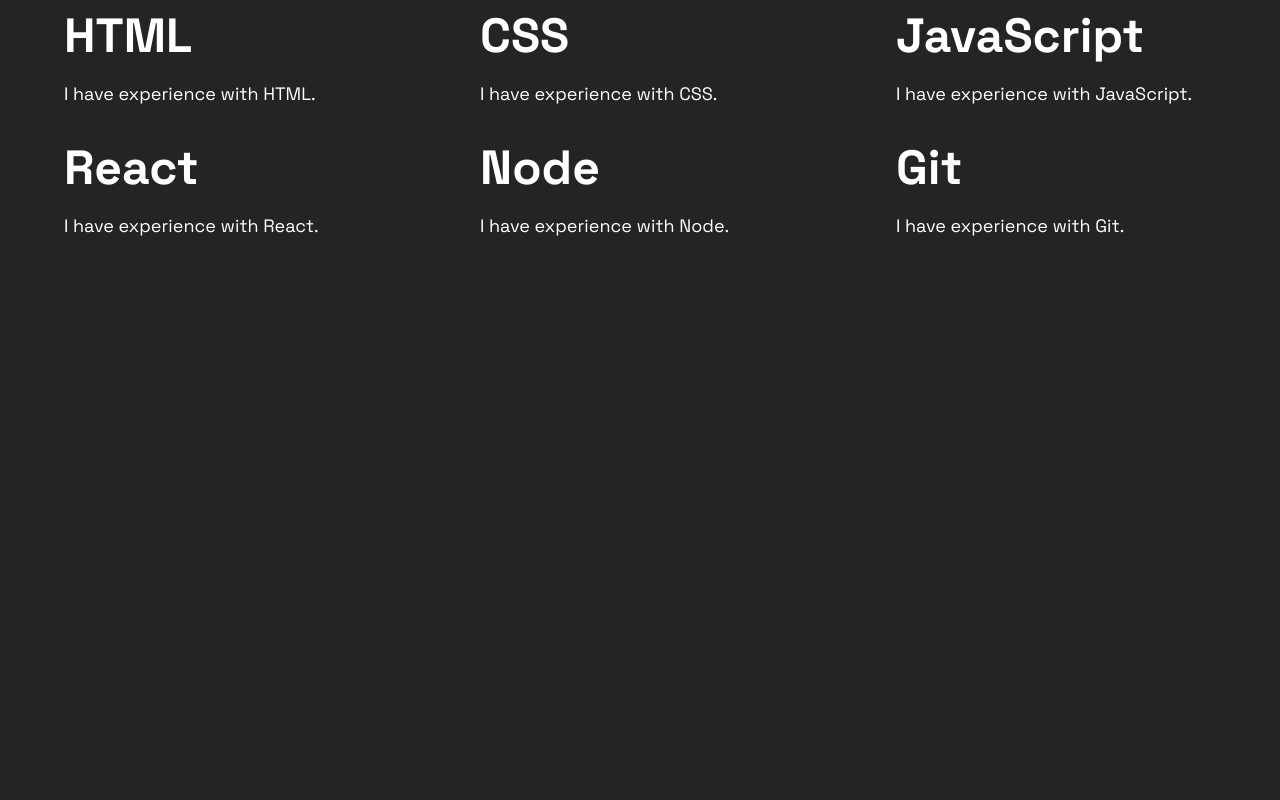
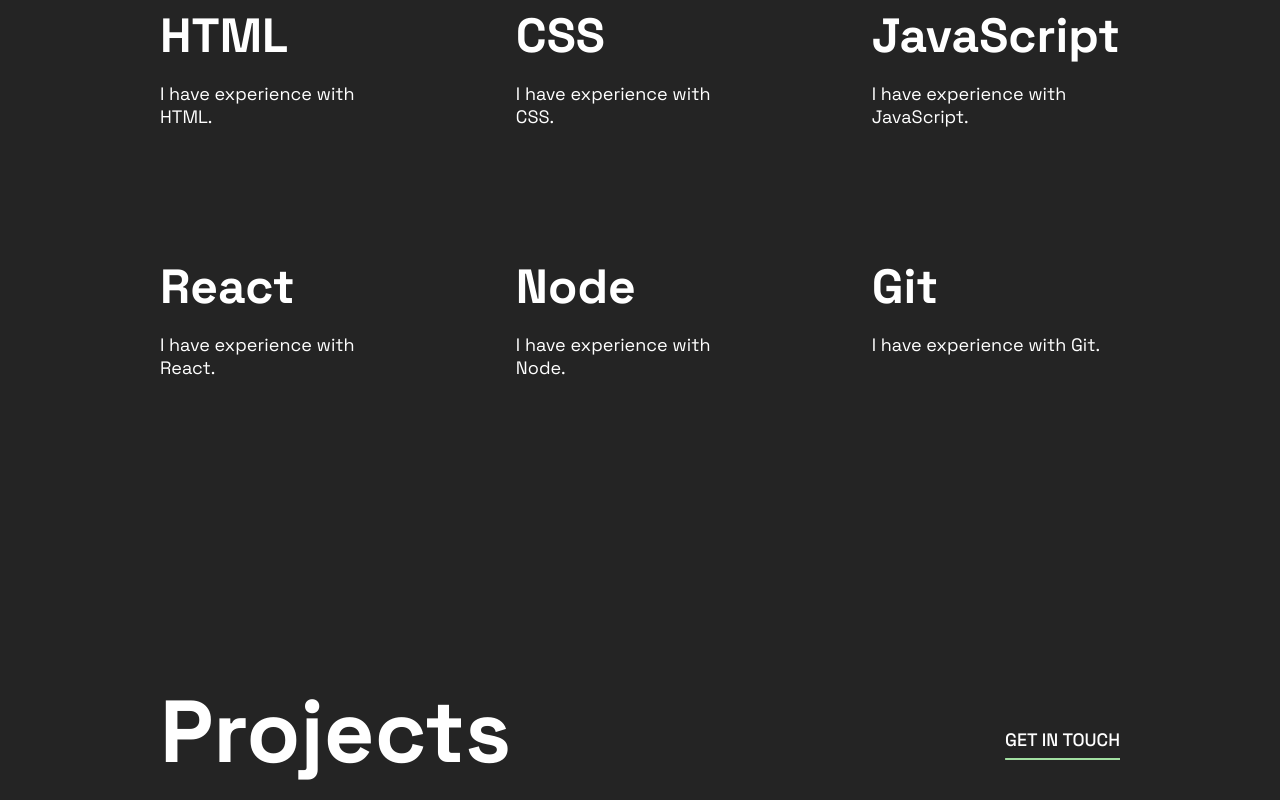
Before and after one commit to CipiVlad/developers-portfolio, a React (Vite) app: page / in a window 1280 px wide. Shown: the part 1020-1820 px from the top of the page. Built offline with nearby package versions, Linux system fonts and the light colour scheme.

Commit message:
contact form

```diff
--- /dev/null
+++ b/src/components/Contact.tsx
@@ -0,0 +1,30 @@
+const Contact = () => {
+    return (
+        <section id="contact">
+            <div className="contact-flex">
+                <div className="contact-text">
+                    <h2>Get in touch</h2>
+                    <p>I would love to hear about your project and how I could help. Please fill in the form, and I’ll get back to you as soon as possible.Feel free to contact me.</p>
+                </div>
+                <div className="contact-form">
+                    <form method="POST">
+                        <div>
+                            <label htmlFor="name">Name</label>
+                            <input type="text" name="name" id="name" placeholder=" name..." />
+                        </div>
+                        <div>
+                            <label htmlFor="email">Email</label>
+                            <input type="email" name="email" id="email" placeholder=" email..." />
+                        </div>
+                        <div>
+                            <label htmlFor="message">Message</label>
+                            <textarea name="message" id="message" placeholder=" message..." />
+                        </div>
+                        <button type="submit">Send message</button>
+                    </form>
+                </div>
+            </div>
+        </section>
+    )
+}
+export default Contact
--- a/src/components/Navbar.tsx
+++ b/src/components/Navbar.tsx
@@ -15,13 +15,8 @@
     }
     return (
         <nav>
-            <div>
-                <a href="#">
-                    <h1>cipivlad</h1>
-                </a>
-            </div>
-
-            <div>
+            <h1>cipivlad</h1>
+            <div className="icons">
                 <a href={github}>
                     <IoLogoGithub
                         style={styleIcons}
--- a/src/components/Projects.tsx
+++ b/src/components/Projects.tsx
@@ -5,7 +5,14 @@
 const Projects = () => {
     return (
         <section id="projects">
-            <h2>Projects</h2>
+            <div className="projects-flex-headline">
+                <h2>Projects</h2>
+                <div>
+                    <a href="#contact">
+                        Get in touch
+                    </a>
+                </div>
+            </div>
             <div className="project-grid">
                 {
                     data.map((project) => {
--- a/src/index.css
+++ b/src/index.css
@@ -63,12 +63,10 @@
   text-decoration: underline rgb(162, 223, 162) 6px;
 }
 
-
 .hero-text p {
   font-size: 18px;
   line-height: normal;
 }
-
 
 .hero-text a {
   margin-top: 6rem;
@@ -87,7 +85,6 @@
   align-items: center;
   justify-content: center;
   z-index: -1;
-
   background-image: url('./img/andrew-kliatskyi-r4HT6aurLQw-unsplash.jpg');
   background-size: cover;
   background-position: center;
@@ -114,27 +111,24 @@
   text-decoration: none;
 }
 
-nav a:hover {
-  color: rgb(162, 223, 162);
+nav svg:hover {
+  cursor: pointer;
+  fill: rgb(162, 223, 162);
 }
 
 /* tools  */
 
 #tools {
   margin-top: 10rem auto;
-  height: 100vh;
+  height: 80vh;
 }
 
 .tools-grid {
   display: grid;
   grid-template-rows: repeat(2, 1fr);
   grid-template-columns: repeat(3, 1fr);
-  gap: 2rem;
-  margin-top: 8rem;
-}
-
-.tools-text-card {
-  padding: 0 2rem;
+  gap: 8rem;
+  margin: 8rem;
 }
 
 .tools-text-card h2 {
@@ -152,6 +146,7 @@
 
 #projects {
   margin-top: 10rem;
+  margin-bottom: 10rem;
 }
 
 section>h2 {
@@ -163,7 +158,7 @@
 .project-grid {
   display: grid;
   grid-template-columns: repeat(2, 1fr);
-  grid-template-rows: repeat(6, 1fr);
+  /* grid-template-rows: repeat(6, 1fr); */
   gap: 8rem;
   margin: 8rem;
 }
@@ -183,6 +178,34 @@
 .project-card:hover .overlay {
   bottom: 0;
   height: 100%;
+}
+
+.projects-flex-headline {
+  display: flex;
+  justify-content: space-between;
+  align-items: center;
+  padding: 0 8rem;
+}
+
+.projects-flex-headline h2 {
+  font-size: 88px;
+  margin-bottom: 1rem;
+}
+
+.projects-flex-headline div {
+  display: flex;
+  align-items: center;
+}
+
+.projects-flex-headline div a {
+  text-decoration: underline rgb(162, 223, 162) 2px;
+  text-underline-offset: 12px;
+  font-size: 18px;
+  text-transform: uppercase;
+}
+
+.projects-flex-headline div a:hover {
+  color: rgb(162, 223, 162);
 }
 
 .overlay {
@@ -220,3 +243,82 @@
   height: 100%;
   object-fit: cover;
 }
+
+/* contact */
+
+#contact {
+  padding-top: 10rem;
+  padding-bottom: 10rem;
+  height: 80vh;
+  background-color: #080808;
+}
+
+.contact-flex {
+  display: flex;
+  justify-content: space-between;
+  align-items: center;
+  padding: 0 8rem;
+  gap: 8rem;
+}
+
+.contact-flex h2 {
+  font-size: 88px;
+  margin-bottom: 1rem;
+}
+
+.contact-flex p {
+  font-size: 18px;
+  line-height: normal;
+}
+
+.contact-text {
+  width: 50%;
+}
+
+.contact-form {
+  display: flex;
+  flex-direction: column;
+  width: 50%;
+}
+
+.contact-form div {
+  display: flex;
+  flex-direction: column;
+  margin-bottom: 1rem;
+}
+
+label {
+  font-size: 18px;
+  margin-bottom: 0.5rem;
+  color: transparent;
+}
+
+input,
+textarea {
+  font-size: 18px;
+  padding: 0.5rem;
+  border: none;
+  text-transform: uppercase;
+  background-color: transparent;
+  border-bottom: 1px solid white;
+}
+
+button {
+  margin-top: 1rem;
+  font-size: 18px;
+  padding: 0.5rem;
+  border: none;
+  background-color: transparent;
+  color: white;
+  text-decoration: underline rgb(162, 223, 162) 2px;
+  text-underline-offset: 12px;
+  letter-spacing: 5px;
+  text-transform: uppercase;
+  cursor: pointer;
+}
+
+button:hover {
+  color: rgb(162, 223, 162);
+}
+
+/* footer */
--- a/src/page/LandingPage.tsx
+++ b/src/page/LandingPage.tsx
@@ -1,3 +1,4 @@
+import Contact from "../components/Contact"
 import Hero from "../components/Hero"
 import Projects from "../components/Projects"
 import Tools from "../components/Tools"
@@ -8,6 +9,8 @@
             <Hero />
             <Tools />
             <Projects />
+            <hr />
+            <Contact />
         </>
     )
 }
```
